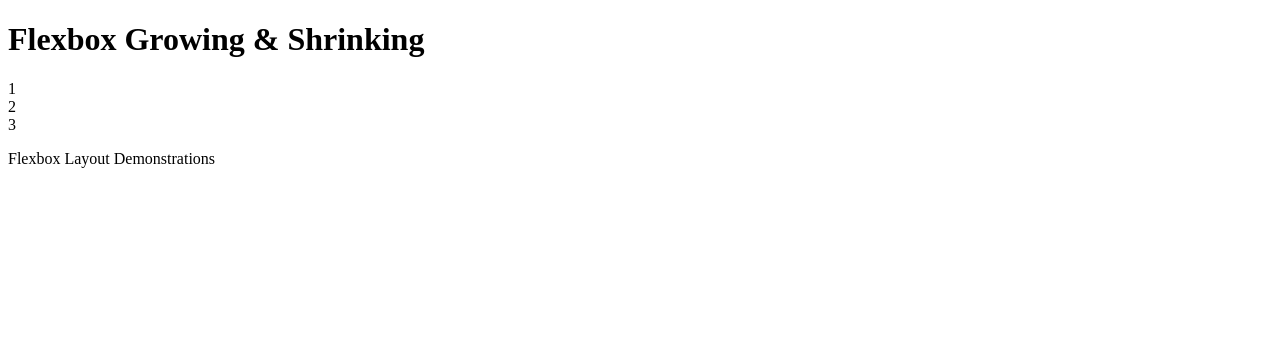
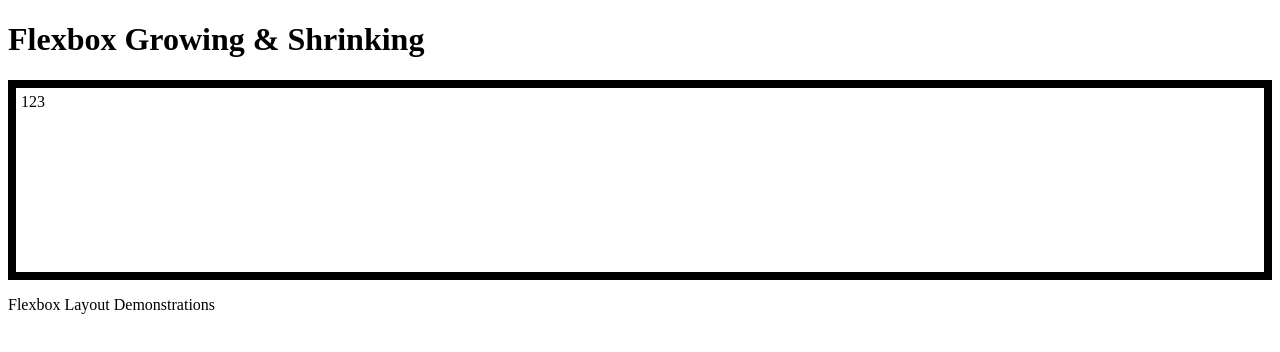
Before and after one commit to MokeBFree/Moke-2-6-25, a plain HTML site: page index.html in a window 1280 px wide. Drawn offline with Linux system fonts and the light colour scheme.

Commit message:
built flexbox

```diff
--- a/styles/style.css
+++ b/styles/style.css
@@ -1,7 +1,15 @@
-/* CSS
+/* CSS reset */
 
 * {
     margin:0
     padding: 0;
     box-sizing: border-box;
 }
+
+/* Flexbox Container */
+.flex-container {
+    display: flex;
+    border: 8px solid black;
+    padding: 5px;
+    height: 200px;
+}
```
